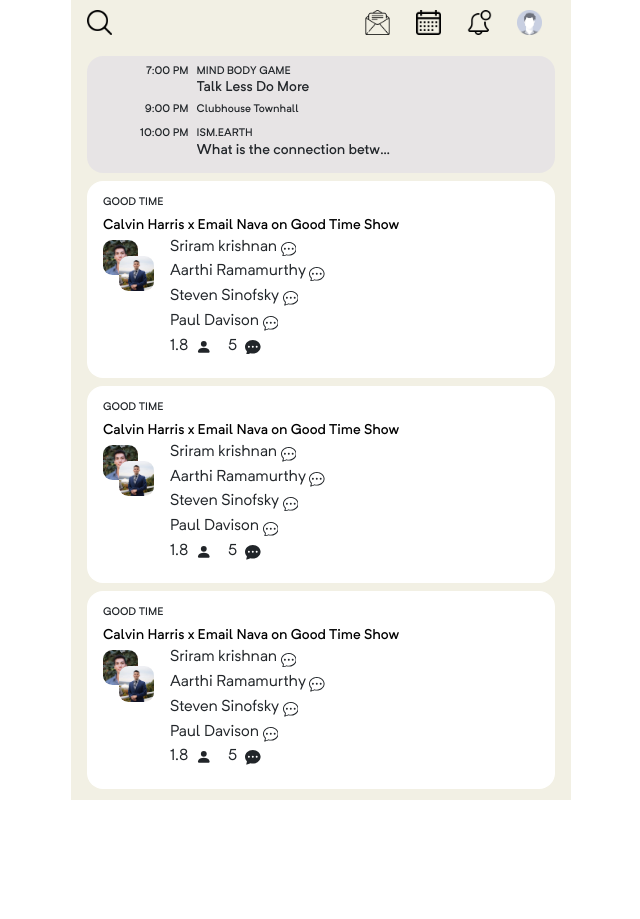
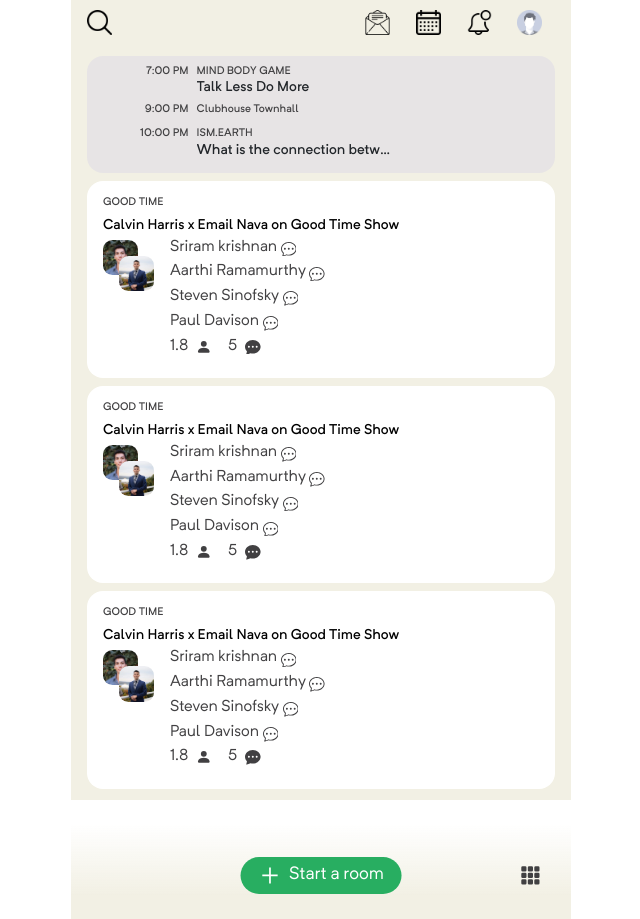
Before and after one commit to ab316/clubhouse-frontend-clone, a React (Create React App) app: page /home in a window 1280 px wide. Shown: the whole page, without its empty margins (319-959 px from the left). Before the commit the page ends 800 px from the top, so only its background shows below. Built offline with nearby package versions, Linux system fonts and the light colour scheme.

Commit message:
Bottom menu

```diff
--- a/src/App.css
+++ b/src/App.css
@@ -1,5 +1,5 @@
 :root {
-  --text-color: rgb(65, 64, 66);
+  --textColor: rgb(65, 64, 66);
   --btnBgColor: #3287b7;
 }
 
--- a/src/pages/Home.jsx
+++ b/src/pages/Home.jsx
@@ -1,6 +1,8 @@
 import React from 'react';
+import {AiOutlinePlus} from 'react-icons/ai';
+import {BsGrid3X3GapFill} from 'react-icons/bs';
+import Header from '../components/Header';
 import DailyInfoCard from '../components/DailyInfoCard';
-import Header from '../components/Header';
 import RoomInfoCard from '../components/RoomInfoCard';
 import style from '../styles/home.module.css';
 
@@ -12,6 +14,15 @@ const Home = () => {
         <DailyInfoCard />
         <RoomInfoCard />
       </div>
+      <div className={style.actionBtn}>
+        <button>
+          <AiOutlinePlus className="me-2" />
+          Start a room
+        </button>
+        <button>
+          <BsGrid3X3GapFill />
+        </button>
+      </div>
     </>
   );
 };
--- a/src/styles/home.module.css
+++ b/src/styles/home.module.css
@@ -3,3 +3,47 @@
   overflow: auto;
   height: 100%;
 }
+
+/* + means the rhs is a sibling of the lhs (not a descendent)  */
+.homeContainer + .actionBtn {
+  display: flex;
+  align-items: center;
+  padding: 4em 1.5em 2em 1.5em;
+  position: sticky;
+  left: 0;
+  right: 0;
+  top: 0;
+  background-image: linear-gradient(transparent 20%, #f2f0e4 80%);
+}
+
+.homeContainer + .actionBtn button svg {
+  font-size: 1.3em;
+}
+
+.homeContainer + .actionBtn button {
+  background-color: transparent;
+  border: none;
+  margin-left: auto;
+}
+
+.homeContainer + .actionBtn > button:first-child {
+  border-radius: 2em;
+  background-color: #28ae61;
+  color: #fff;
+  padding: 0.3em 1em;
+  font-size: 1.1em;
+  font-weight: 400;
+  display: flex;
+  align-items: center;
+  position: absolute;
+  left: 50%;
+  transform: translateX(-50%);
+}
+
+.homeContainer + .actionBtn > button:nth-child(2) {
+  line-height: 1;
+}
+
+.homeContainer + .actionBtn > button:nth-child(2) svg {
+  color: var(--textColor);
+}
--- a/src/styles/phoneConfirmation.module.css
+++ b/src/styles/phoneConfirmation.module.css
@@ -14,7 +14,7 @@
   font-weight: 500;
   font-style: normal;
   margin-bottom: 0;
-  color: var(--text-color);
+  color: var(--textColor);
 }
 
 .phoneConfirmationContainer p {
--- a/src/styles/welcome.module.css
+++ b/src/styles/welcome.module.css
@@ -13,7 +13,7 @@
   font-weight: 500;
   font-style: normal;
   margin-bottom: 0;
-  color: var(--text-color);
+  color: var(--textColor);
 }
 
 .WelcomeInfo {
@@ -23,7 +23,7 @@
 
 .WelcomeInfo p {
   margin-bottom: 2em;
-  color: var(--text-color);
+  color: var(--textColor);
   font-size: 1em;
   font-style: normal;
   font-weight: 400;
```
